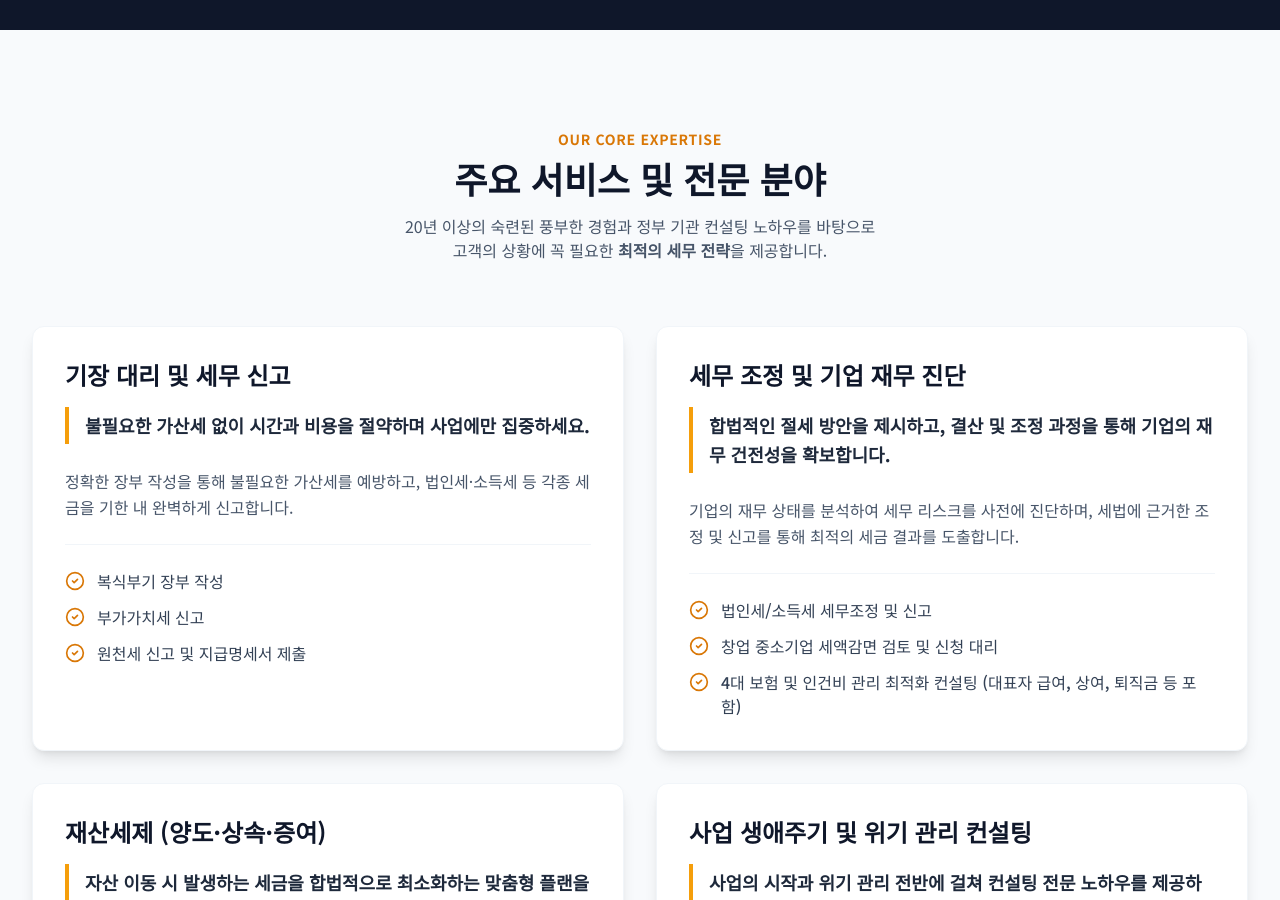
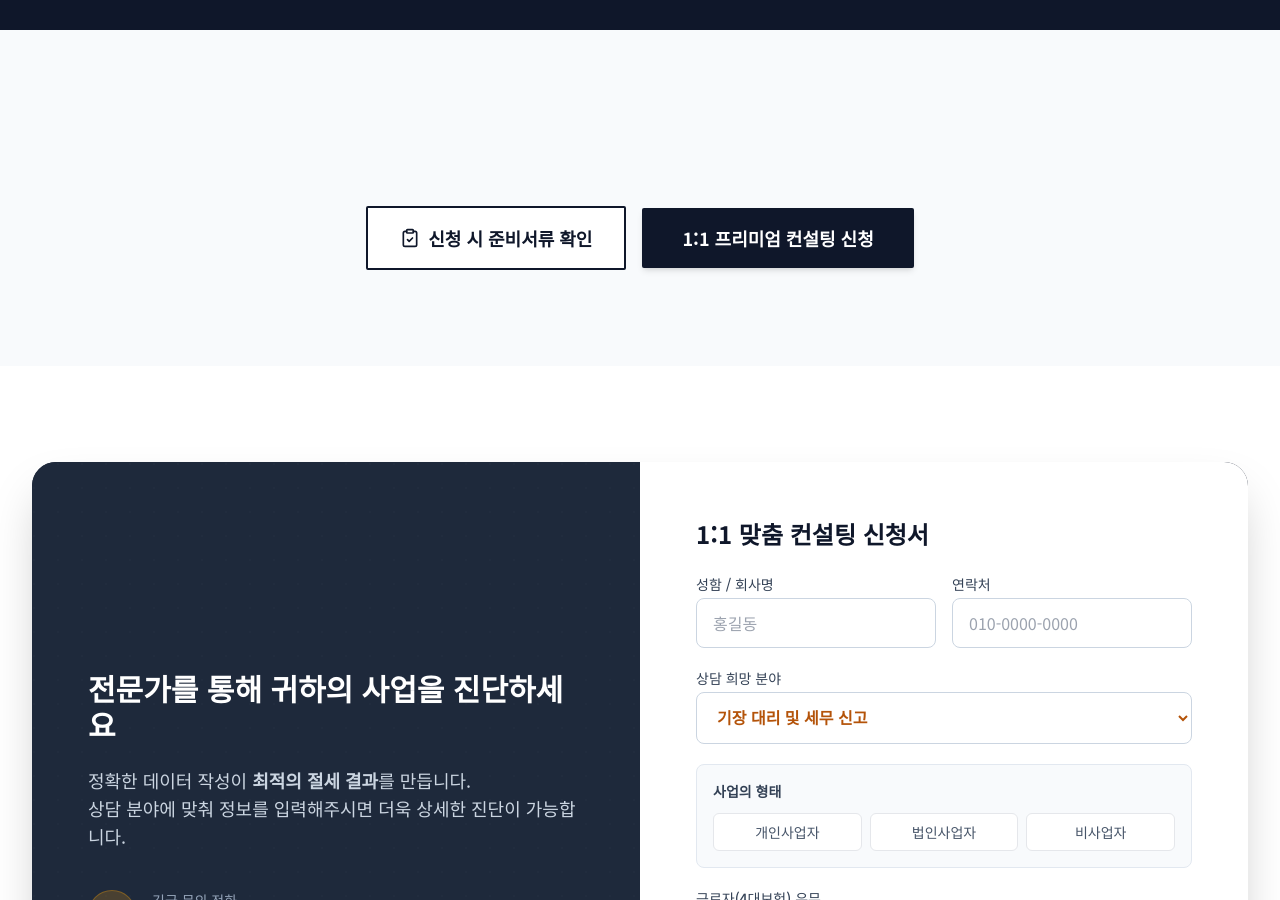
Before and after one commit to choiheeyeol/my-hompage, a React (Vite) app: page / in a window 1280 px wide. Shown: the part 1900-2800 px from the top of the page. Built offline with nearby package versions, Linux system fonts and the light colour scheme.

Commit message:
final update

```diff
--- a/src/components/Services.tsx
+++ b/src/components/Services.tsx
@@ -1,62 +1,125 @@
-import React from 'react';
+import React, { useState } from 'react';
 import { SERVICES } from '../constants';
-import { CheckCircle2 } from 'lucide-react';
+import { CheckCircle2, X, FileText, ClipboardCheck } from 'lucide-react';
 
 const Services: React.FC = () => {
+  const [isModalOpen, setIsModalOpen] = useState(false);
+  const [activeTab, setActiveTab] = useState<'business' | 'assets'>('business');
+
   return (
     <section className="py-24 bg-slate-50">
       <div className="max-w-7xl mx-auto px-4 sm:px-6 lg:px-8">
-        <div className="text-center mb-16">
-          <span className="text-amber-600 font-semibold tracking-wider text-sm uppercase">Our Core Expertise</span>
-          <h2 className="text-3xl md:text-4xl font-bold text-slate-900 mt-2">주요 서비스 및 전문 분야</h2>
-          <p className="mt-4 text-slate-600 max-w-2xl mx-auto">
-            20년 이상의 숙련된 풍부한 경험과 정부 기관 컨설팅 노하우를 바탕으로 <br/>
-            고객의 상황에 꼭 필요한 <strong>최적의 세무 전략</strong>을 제공합니다.
-          </p>
-        </div>
+        {/* ... 기존 헤더 내용 동일 ... */}
 
         <div className="grid grid-cols-1 md:grid-cols-2 gap-8">
           {SERVICES.map((service) => (
-            <div
-              key={service.id}className="bg-white p-8 rounded-xl shadow-lg border border-slate-100 hover:shadow-2xl transition-all duration-300 flex flex-col"
-            >
-              <h3 className="text-2xl font-bold text-slate-900 mb-4">{service.title}</h3>
-
-              {/* Benefit (핵심 혜택) 강조: 배경색 제거, 깔끔한 폰트 강조로 변경 */}
-              <div className="mb-6 border-l-4 border-amber-500 pl-4 py-1">
-                <p className="font-bold text-slate-800 text-lg leading-relaxed">
-                  {service.benefit}
-                </p>
-              </div>
-
-              <p className="text-slate-600 mb-6 leading-relaxed border-b border-slate-100 pb-6">
-                {service.description}
-              </p>
-
-              <ul className="space-y-3 flex-grow">
-                {service.features.map((feature, idx) => (
-                  <li key={idx} className="flex items-start text-slate-700">
-                    {/* 아이콘 색상 유지 및 단순화 */}
-                    <CheckCircle2 className="w-5 h-5 text-amber-600 mr-3 shrink-0 mt-0.5" />
-                    <span className="text-sm md:text-base font-medium">{feature}</span>
-                  </li>
-                ))}
-              </ul>
-
-            </div>
+             // ... 기존 서비스 카드 맵핑 동일 ...
+             <div key={service.id} className="...">
+               {/* 카드 내용 */}
+             </div>
           ))}
         </div>
 
-        {/* 전체 서비스 하단에 컨설팅 신청 CTA를 통합 */}
-        <div className="text-center mt-12">
+        {/* CTA 영역: 버튼 두 개를 나란히 배치 */}
+        <div className="text-center mt-12 flex flex-col sm:flex-row justify-center items-center gap-4">
+          <button
+            onClick={() => setIsModalOpen(true)}
+            className="inline-flex items-center px-8 py-4 bg-white border-2 border-slate-900 text-slate-900 text-lg font-semibold rounded-sm hover:bg-slate-50 transition-all duration-300"
+          >
+            <ClipboardCheck className="w-5 h-5 mr-2" />
+            신청 시 준비서류 확인
+          </button>
+
           <a
             href="#contact"
-            className="inline-block px-10 py-4 bg-slate-900 hover:bg-slate-700 text-white text-lg font-semibold rounded-sm transition-all duration-300 shadow-md hover:shadow-lg"
+            className="inline-block px-10 py-4 bg-slate-900 hover:bg-slate-700 text-white text-lg font-semibold rounded-sm transition-all duration-300 shadow-md"
           >
             1:1 프리미엄 컨설팅 신청
           </a>
         </div>
       </div>
+
+      {/* 모달 레이아웃 */}
+      {isModalOpen && (
+        <div className="fixed inset-0 z-50 flex items-center justify-center p-4 bg-black bg-opacity-50">
+          <div className="bg-white rounded-xl shadow-2xl w-full max-w-2xl max-h-[80vh] overflow-hidden flex flex-col">
+            {/* 모달 헤더 */}
+            <div className="p-6 border-b flex justify-between items-center bg-slate-900 text-white">
+              <h3 className="text-xl font-bold">세무 신고별 준비서류 체크리스트</h3>
+              <button onClick={() => setIsModalOpen(false)} className="hover:text-amber-400 transition-colors">
+                <X className="w-6 h-6" />
+              </button>
+            </div>
+
+            {/* 탭 메뉴 */}
+            <div className="flex border-b">
+              <button
+                onClick={() => setActiveTab('business')}
+                className={`flex-1 py-4 text-center font-bold ${activeTab === 'business' ? 'text-amber-600 border-b-2 border-amber-600' : 'text-slate-500'}`}
+              >
+                정부지원사업
+              </button>
+              <button
+                onClick={() => setActiveTab('assets')}
+                className={`flex-1 py-4 text-center font-bold ${activeTab === 'assets' ? 'text-amber-600 border-b-2 border-amber-600' : 'text-slate-500'}`}
+              >
+                양도·증여·상속
+              </button>
+            </div>
+
+            {/* 탭 콘텐츠 (스크롤 가능 영역) */}
+            <div className="p-6 overflow-y-auto bg-white">
+              {activeTab === 'business' ? (
+                <div className="space-y-6">
+                  <div>
+                    <h4 className="font-bold text-slate-900 mb-2 border-l-4 border-amber-500 pl-2">사업자 기본 서류</h4>
+                    <ul className="text-sm text-slate-600 space-y-1 ml-4 list-disc">
+                      <li>사실증명(총사업자등록내역) [국세청 홈택스] [cite: 12, 13]</li>
+                      <li>사업자등록증명 [국세청 홈택스, 정부24] [cite: 16, 18, 19]</li>
+                      <li>재무제표(표준재무제표증명) [국세청 홈택스] [cite: 29, 30]</li>
+                    </ul>
+                  </div>
+                  <div>
+                    <h4 className="font-bold text-slate-900 mb-2 border-l-4 border-amber-500 pl-2">기업 및 기술 인증</h4>
+                    <ul className="text-sm text-slate-600 space-y-1 ml-4 list-disc">
+                      <li>창업기업확인서 [중소벤처기업부] [cite: 17, 20]</li>
+                      <li>벤처기업 이노비즈 인증서 [이노비즈] [cite: 36, 37]</li>
+                      <li>특허·상표·디자인 등록증 [특허로] [cite: 31, 32]</li>
+                    </ul>
+                  </div>
+                  <div>
+                    <h4 className="font-bold text-slate-900 mb-2 border-l-4 border-amber-500 pl-2">인력 및 실적 증빙</h4>
+                    <ul className="text-sm text-slate-600 space-y-1 ml-4 list-disc">
+                      <li>4대보험 가입자 명부 [4대사회보험 정보연계센터] [cite: 27, 28]</li>
+                      <li>건강보험 자격득실확인서 [정부24] [cite: 25, 26]</li>
+                      <li>수출실적 증명 [한국무역협회] [cite: 38, 39]</li>
+                    </ul>
+                  </div>
+                </div>
+              ) : (
+                <div className="space-y-6">
+                  <div>
+                    <h4 className="font-bold text-slate-900 mb-2 border-l-4 border-amber-500 pl-2">양도소득세</h4>
+                    <ul className="text-sm text-slate-600 space-y-1 ml-4 list-disc">
+                      <li>매매계약서 원본 (양도/취득 시)</li>
+                      <li>등기사항전부증명서 [인터넷등기소] [cite: 21, 22]</li>
+                      <li>자본적 지출 증빙 (수리비, 샷시 등 영수증)</li>
+                    </ul>
+                  </div>
+                  <div>
+                    <h4 className="font-bold text-slate-900 mb-2 border-l-4 border-amber-500 pl-2">증여세 / 상속세</h4>
+                    <ul className="text-sm text-slate-600 space-y-1 ml-4 list-disc">
+                      <li>가족관계증명서 및 주민등록등본 [정부24] [cite: 23, 24]</li>
+                      <li>재산 가액 증빙 서류 (감정평가서 등)</li>
+                      <li>피상속인 폐쇄가족관계증명서 및 부채증명서</li>
+                    </ul>
+                  </div>
+                </div>
+              )}
+            </div>
+          </div>
+        </div>
+      )}
     </section>
   );
 };
```
